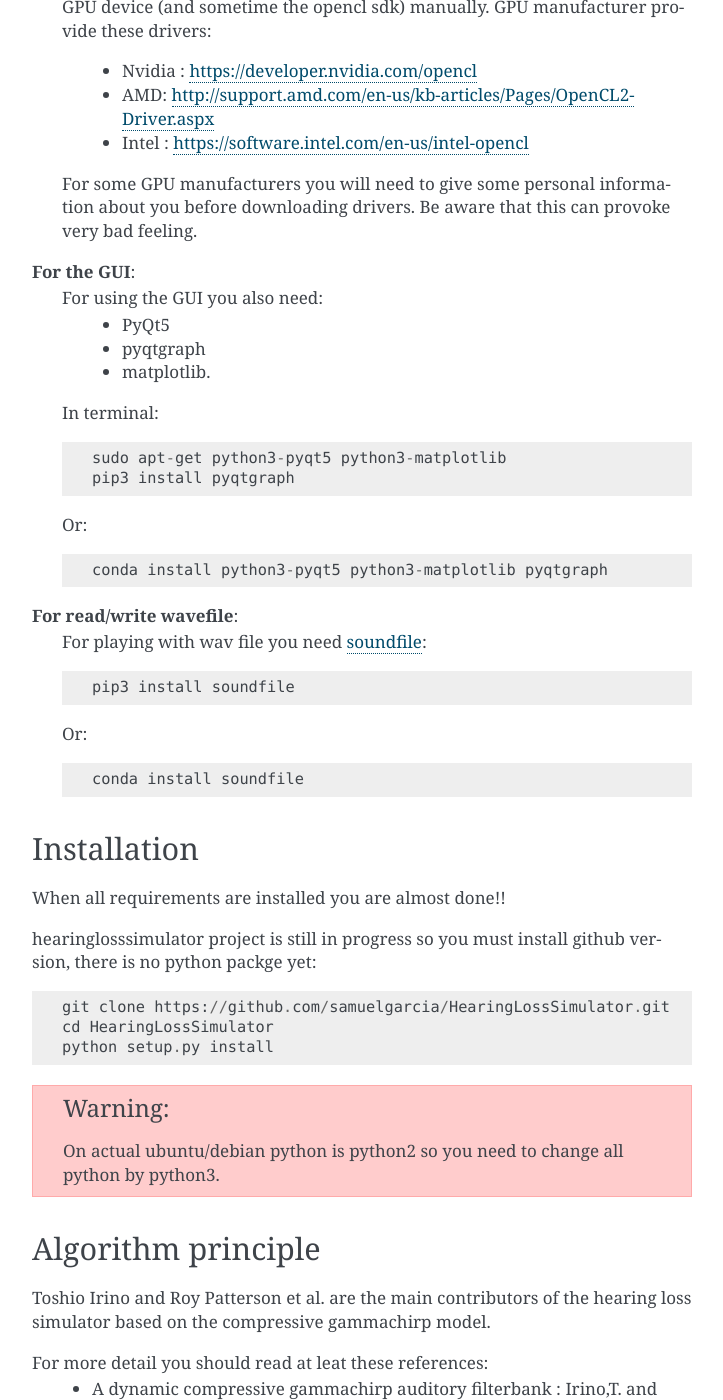
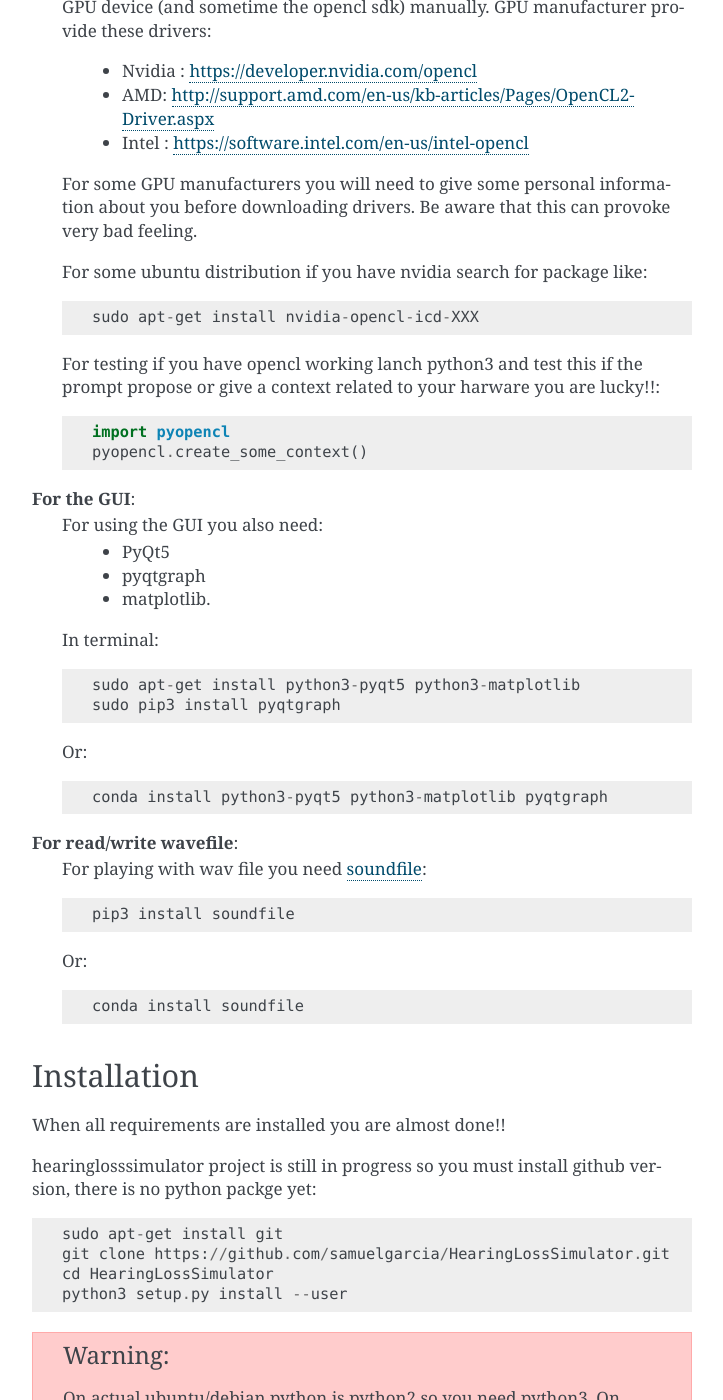
Before and after one commit to samuelgarcia/HearingLossSimulator, a Sphinx documentation site: the page built from doc/source/index.rst, in a window 1280 px wide and 1400 px high, scrolled down 1517 px. Shown: the whole window, without its empty margins (388-1111 px from the left). Built offline with Sphinx 7.4.7, drawn with Linux system fonts in a browser that asks for light colours; some of the changed text lies outside the part shown.

Commit message:
Installation fix.

```diff
--- a/doc/source/index.rst
+++ b/doc/source/index.rst
@@ -55,8 +55,8 @@ Requirements
     On linux, you can get it is often already installed.
     On debian/unbuntu/mint::
 
-        sudo apt-get python3 python3-numpy python3-scipy python3-pyopencl
-        pip3 install sounddevice
+        sudo apt-get install python3 python3-pip  python3-numpy python3-scipy python3-pyopencl python3-cffi
+        sudo pip3 install sounddevice
 
     On other platform, the easiest convinient way is to install anaconda_ python distribution.
     Choose python 3.5 (or more), and then::
@@ -77,6 +77,19 @@ Requirements
     information about you before downloading drivers. Be aware that
     this can provoke very bad feeling.
 
+    For some ubuntu distribution if you have nvidia search for package like::
+
+        sudo apt-get install nvidia-opencl-icd-XXX
+
+
+    For testing if you have opencl working lanch python3 and test this
+    if the prompt propose or give a context related to your harware
+    you are lucky!!::
+
+        import pyopencl
+        pyopencl.create_some_context()
+
+
 
 **For the GUI**:
     For using the GUI you also need:
@@ -86,8 +99,8 @@ Requirements
 
     In terminal::
 
-        sudo apt-get python3-pyqt5 python3-matplotlib
-        pip3 install pyqtgraph
+        sudo apt-get install python3-pyqt5 python3-matplotlib
+        sudo pip3 install pyqtgraph
 
     Or::
 
@@ -115,13 +128,19 @@ When all requirements are installed you are almost done!!
 hearinglosssimulator project is still in progress so you must install github version,
 there is no python packge yet::
 
+    sudo apt-get install git
     git clone https://github.com/samuelgarcia/HearingLossSimulator.git
     cd HearingLossSimulator
-    python setup.py install
+    python3 setup.py install --user
 
 .. warning::
-    On actual ubuntu/debian python is python2 so you need to change all python by python3.
+    On actual ubuntu/debian python is python2 so you need python3.
+    On other distro check if python is python3 or python2 and adapt this procedure.
 
+
+Test it in python3::
+
+    import hearinglosssimulator
 
 
 
--- a/hearinglosssimulator/__init__.py
+++ b/hearinglosssimulator/__init__.py
@@ -21,5 +21,5 @@ from .offlinehelper import *
 
 try:
     from .pyacqnodes import *
-except ImportError:
+except :
     pass
--- a/setup.py
+++ b/setup.py
@@ -23,7 +23,7 @@ else:
 
 #version = '1.0.0.dev'
 
-version = open("./hearinglosssimulator/version.py").readline().split('=')[1].replace(' ', '')
+version = open("./hearinglosssimulator/version.py").readline().split('=')[1].replace(' ', '').replace("'", '')
 
 setup(
     name = "hearinglosssimulator",
```
